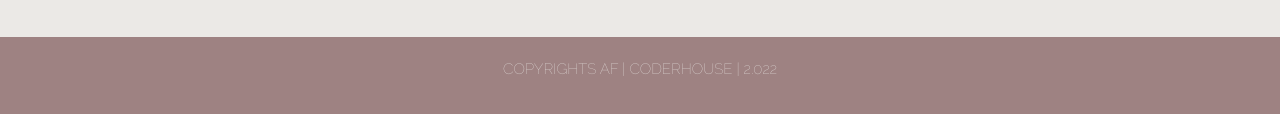
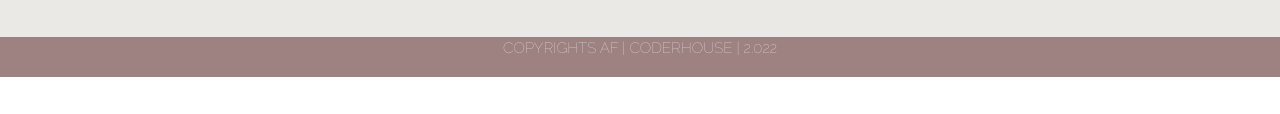
Before and after one commit to agufernndez/Entrega-proyecto-final---AF, a website: page index.html in a window 1280 px wide. Shown: the part 3149-3263 px from the top of the page. After the commit the page ends 3226 px from the top, so only its background shows below. Drawn offline with nearby package versions, Linux system fonts and the light colour scheme.

Commit message:
footer centrado

```diff
--- a/scss/_footer.scss
+++ b/scss/_footer.scss
@@ -6,16 +6,14 @@
 
 .footer {
     background-color: $rosaviejo;
-    height: 10vh;
-    display: flex;
-    justify-content: center;
-    align-items: center;
+    height: 5vh;
 
     .footerp {
         font-family: raleway thin;
         font-size: 15px;
         color: $grisclaro;
         display: flex;
+        justify-content: center;
         align-items: center;
 
     }
```
Also changed, not shown: css/main.css.
